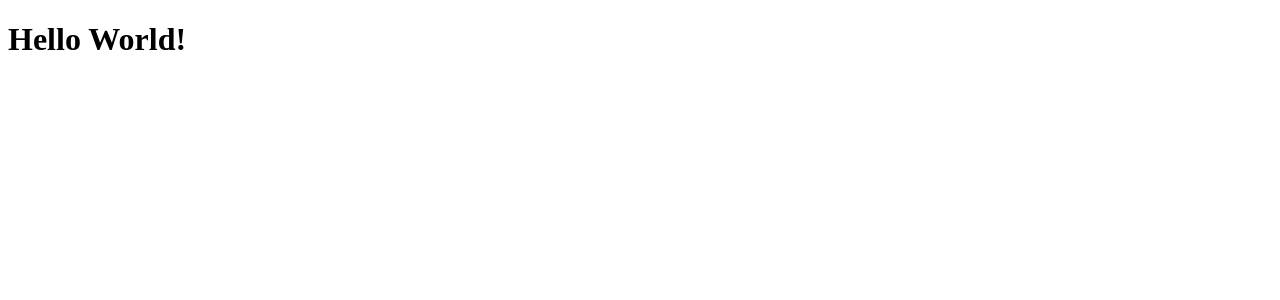
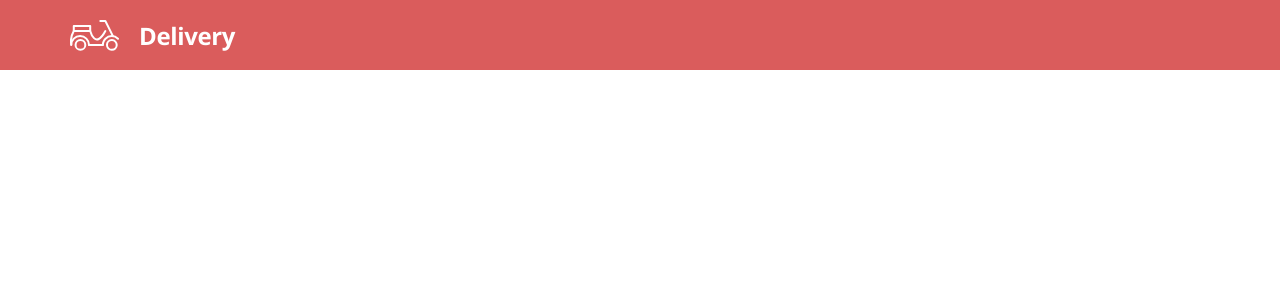
Before and after one commit to pedroholiveira1998/delivery, a React (Create React App) app in the folder front-web/: page / in a window 1280 px wide. Shown: the top 300 px of the page. Built offline with nearby package versions, Linux system fonts and the light colour scheme.

Commit message:
create navbar component and define global css

```diff
--- a/front-web/src/App.css
+++ b/front-web/src/App.css
@@ -0,0 +1,23 @@
+
+@import url('https://fonts.googleapis.com/css2?family=Open+Sans:wght@400;700&display=swap');
+
+:root {
+  --primary-color: #da5c5c;
+  --primary-hover-color: #a74b4b;
+  --dark-color: #263238;
+  --secondary-color: #9E9E9E;
+  --light-color: #F5F5F5;
+}
+
+html, body {
+  margin: 0;
+  padding:0;
+}
+
+body {
+  font-family: 'Open Sans', sans-serif;
+}
+
+a {
+  text-decoration: none;
+}
--- a/front-web/src/App.tsx
+++ b/front-web/src/App.tsx
@@ -1,10 +1,11 @@
 import React from 'react';
+import Navbar from './components/Navbar/Navbar'
 import './App.css';
 
 function App() {
   return (
     <div>
-      <h1>Hello World!</h1>
+      <Navbar />
     </div>
   );
 }
--- /dev/null
+++ b/front-web/src/components/Navbar/Navbar.tsx
@@ -0,0 +1,13 @@
+import React from 'react';
+import './styles.css'
+import  logo  from './../../assets/images/logo.svg'
+function Navbar() {
+    return (
+        <nav className="navbar">
+            <img className = "logo" src={logo} alt="logo"></img>
+            <a href="/">Delivery</a>
+        </nav>
+    )
+}
+
+export default Navbar;
--- /dev/null
+++ b/front-web/src/components/Navbar/styles.css
@@ -0,0 +1,21 @@
+.navbar {
+    display: flex;
+    align-items: center;
+    height: 70px;
+    background-color: #DA5C5C;
+}
+
+.navbar .logo {
+    padding-left: 70px;
+    padding-right: 20px;
+}
+
+.navbar > a {
+    font-family: "Open Sans";
+    font-style: normal;
+    font-weight: bold;
+    font-size: 24px;
+    line-height: 33px;
+    letter-spacing: -0.015em;
+    color: #fff;
+}
```
Also changed, not shown: front-web/src/assets/images/logo.svg (added).
